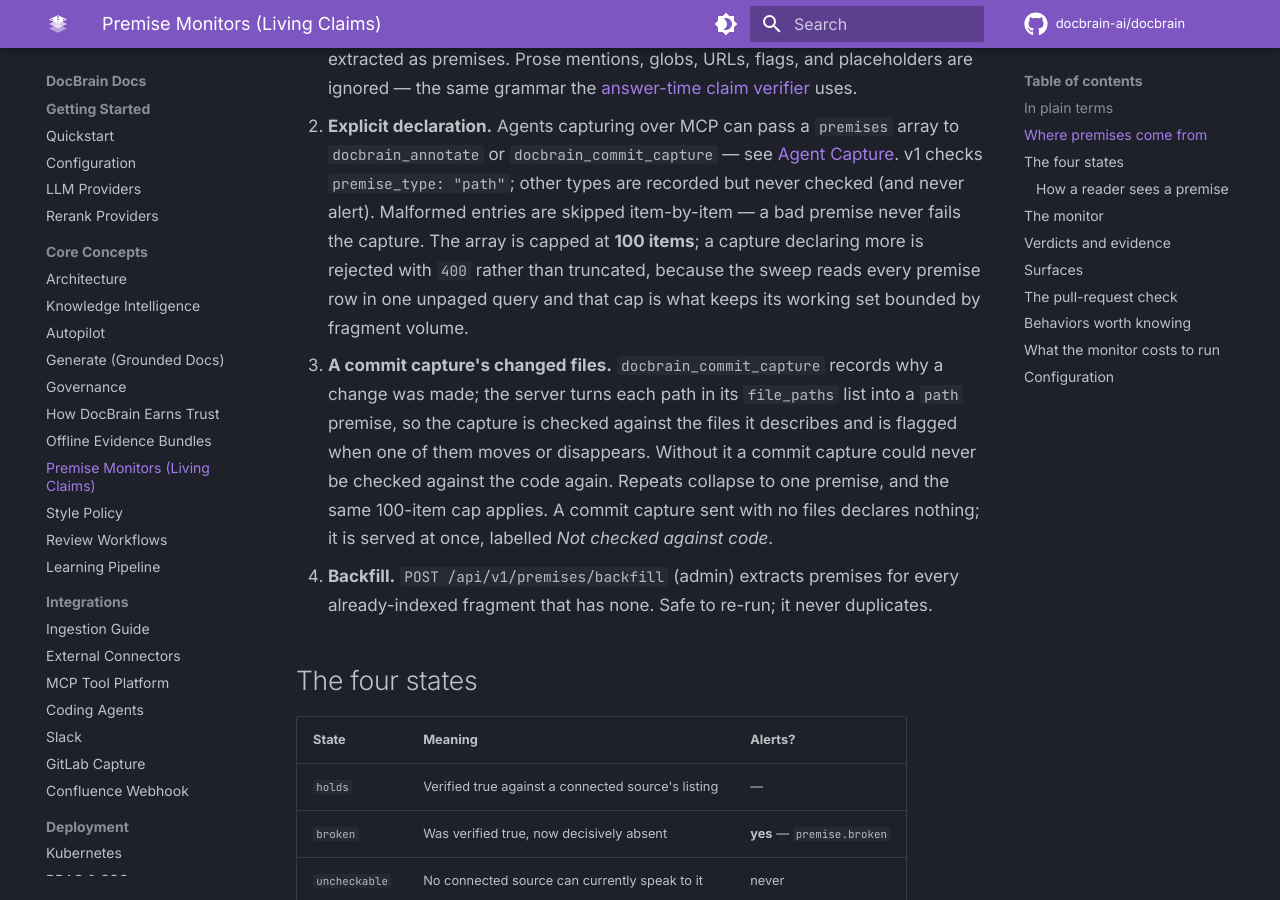
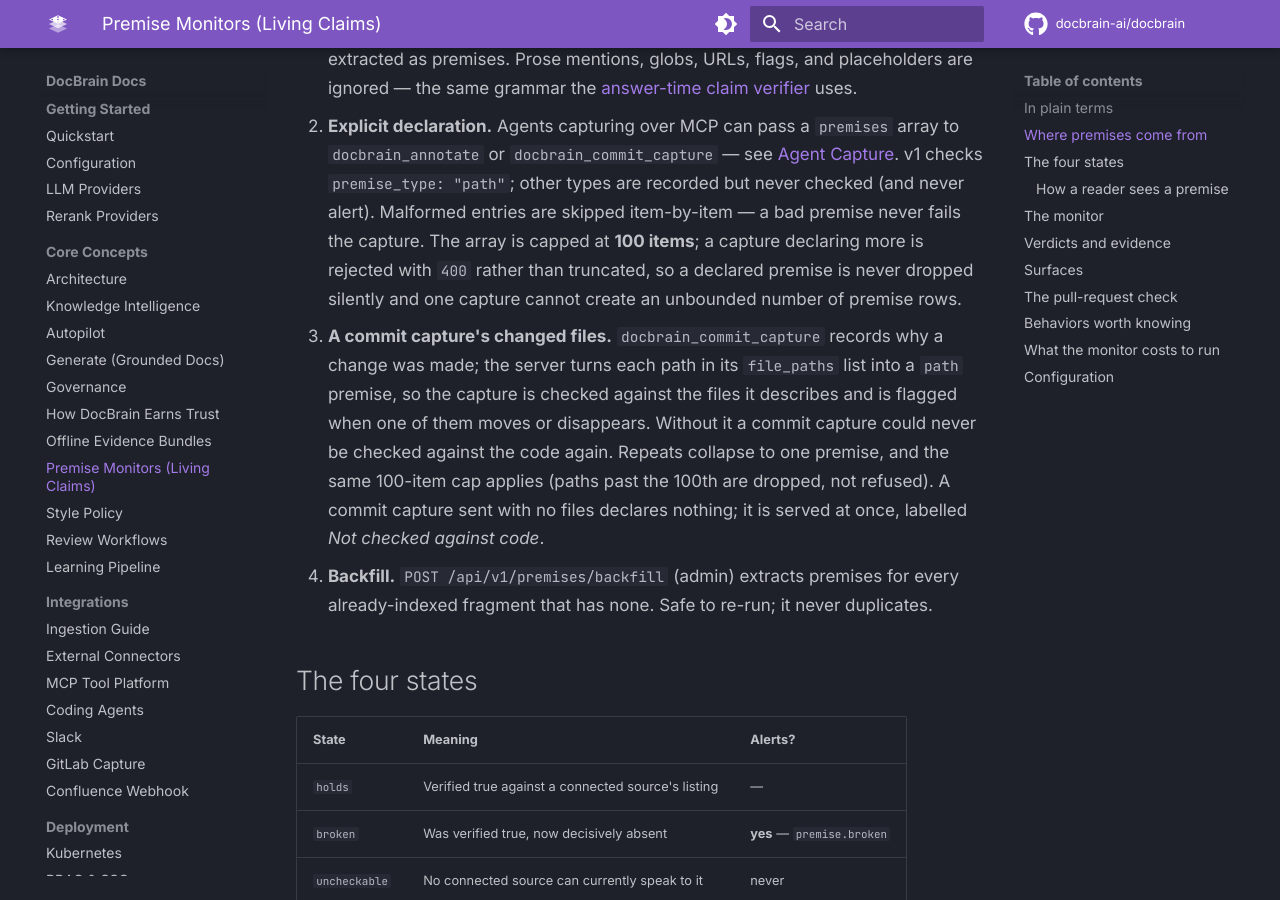
Before and after one commit to docbrain-ai/docbrain, an MkDocs documentation site: the page built from docs/premises.md, in a window 1280 px wide and 900 px high, scrolled down 1152 px. Built offline with MkDocs 1.6.1 and Material for MkDocs 9.7.7, drawn with Linux system fonts in a browser that asks for light colours; comment, search, counter and statistics services are not loaded; some of the changed text lies outside the part shown.

Commit message:
docs: PREMISE_DOCUMENT_EXTRACTION in the Helm chart, .env.example and the configuration table; the premise sweep is described as paged (private 607ebdb6)

```diff
--- a/docs/premises.md
+++ b/docs/premises.md
@@ -40,13 +40,14 @@
    checks `premise_type: "path"`; other types are recorded but never checked (and never
    alert). Malformed entries are skipped item-by-item — a bad premise never fails the
    capture. The array is capped at **100 items**; a capture declaring more is rejected with
-   `400` rather than truncated, because the sweep reads every premise row in one unpaged
-   query and that cap is what keeps its working set bounded by fragment volume.
+   `400` rather than truncated, so a declared premise is never dropped silently and one capture
+   cannot create an unbounded number of premise rows.
 3. **A commit capture's changed files.** `docbrain_commit_capture` records why a change was
    made; the server turns each path in its `file_paths` list into a `path` premise, so the
    capture is checked against the files it describes and is flagged when one of them moves
    or disappears. Without it a commit capture could never be checked against the code again.
-   Repeats collapse to one premise, and the same 100-item cap applies. A commit capture sent
+   Repeats collapse to one premise, and the same 100-item cap applies (paths past the 100th are
+   dropped, not refused). A commit capture sent
    with no files declares nothing; it is served at once, labelled *Not checked against code*.
 4. **Backfill.** `POST /api/v1/premises/backfill` (admin) extracts premises for every
    already-indexed fragment that has none. Safe to re-run; it never duplicates.
@@ -399,8 +400,8 @@
 | Variable | Default | Description |
 |---|---|---|
 | `PREMISE_MONITOR_ENABLED` | `true` | The standing monitor. Turning it off stops sweeps and events; premise rows and the answer-time verifier are unaffected. Helm: `premises.monitorEnabled`. |
-| `PREMISE_SWEEP_INTERVAL_SECS` | `300` | Seconds between sweeps. The only dial on sweep cost — each sweep reads and settles every premise row. Values below `5` are raised to `5`. Helm: `premises.sweepIntervalSeconds`. |
-| `PREMISE_DOCUMENT_EXTRACTION` | `false` | Also extract premises from ingested documents, not only captures. Off by default: turning it on starts a one-time pass over the whole corpus (see the cost above). |
+| `PREMISE_SWEEP_INTERVAL_SECS` | `300` | Seconds between sweeps. The only dial on sweep cost: each sweep reads the premises a connected source could settle, in pages of 1,000, and settles each one. Values below `5` are raised to `5`. Helm: `premises.sweepIntervalSeconds`. |
+| `PREMISE_DOCUMENT_EXTRACTION` | `false` | Also extract premises from ingested documents, not only captures. Off by default: turning it on starts a one-time pass over the whole corpus (see the cost above). Helm: `premises.documentExtraction`. |
 
 Premises need a git source with a recorded file listing — see the GitHub source in
 [Configuration](configuration.md). A deployment with no listings runs the monitor inertly:
```
Also changed, not shown: docs/configuration.md (+2 -1 lines), 3 other files.
